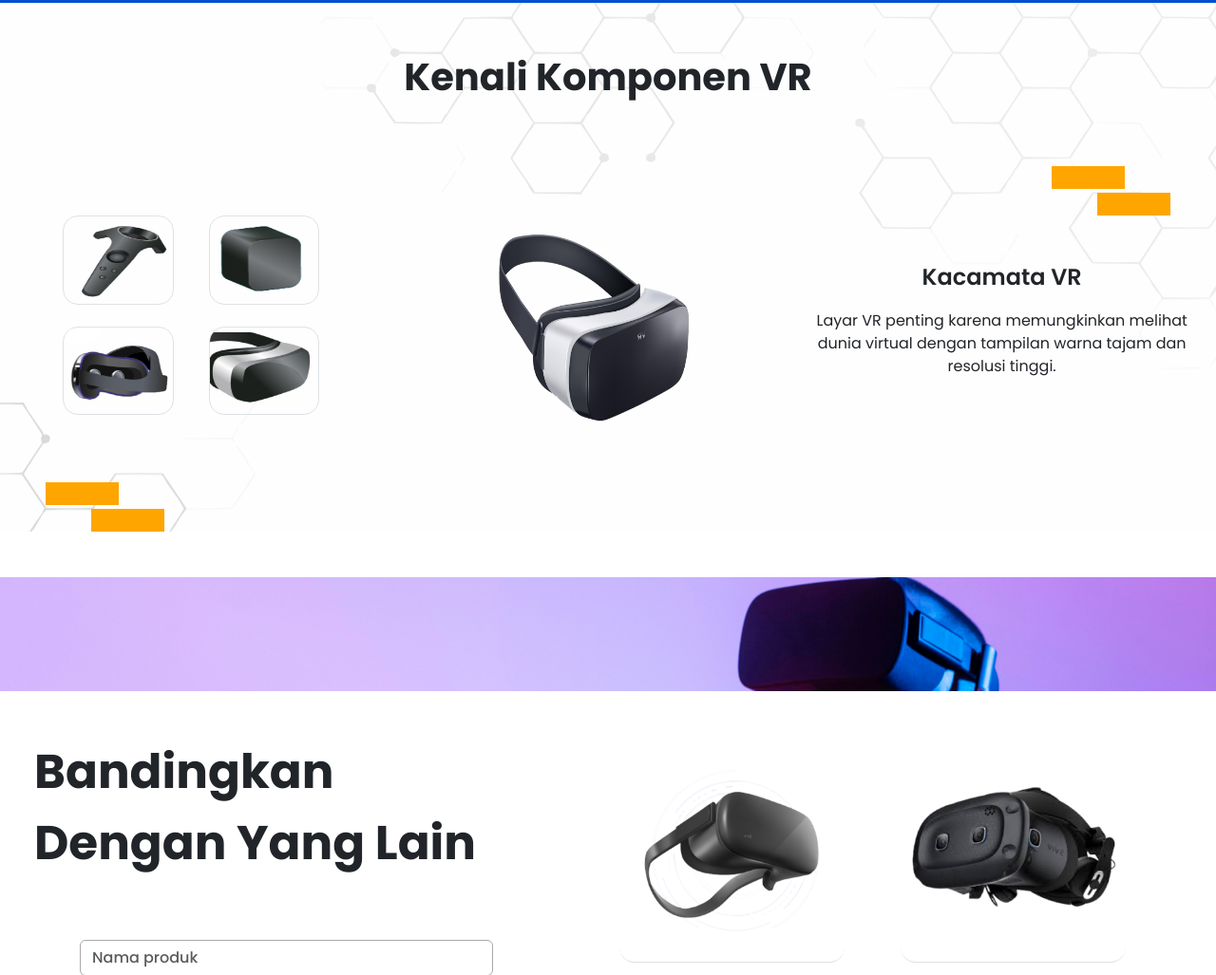
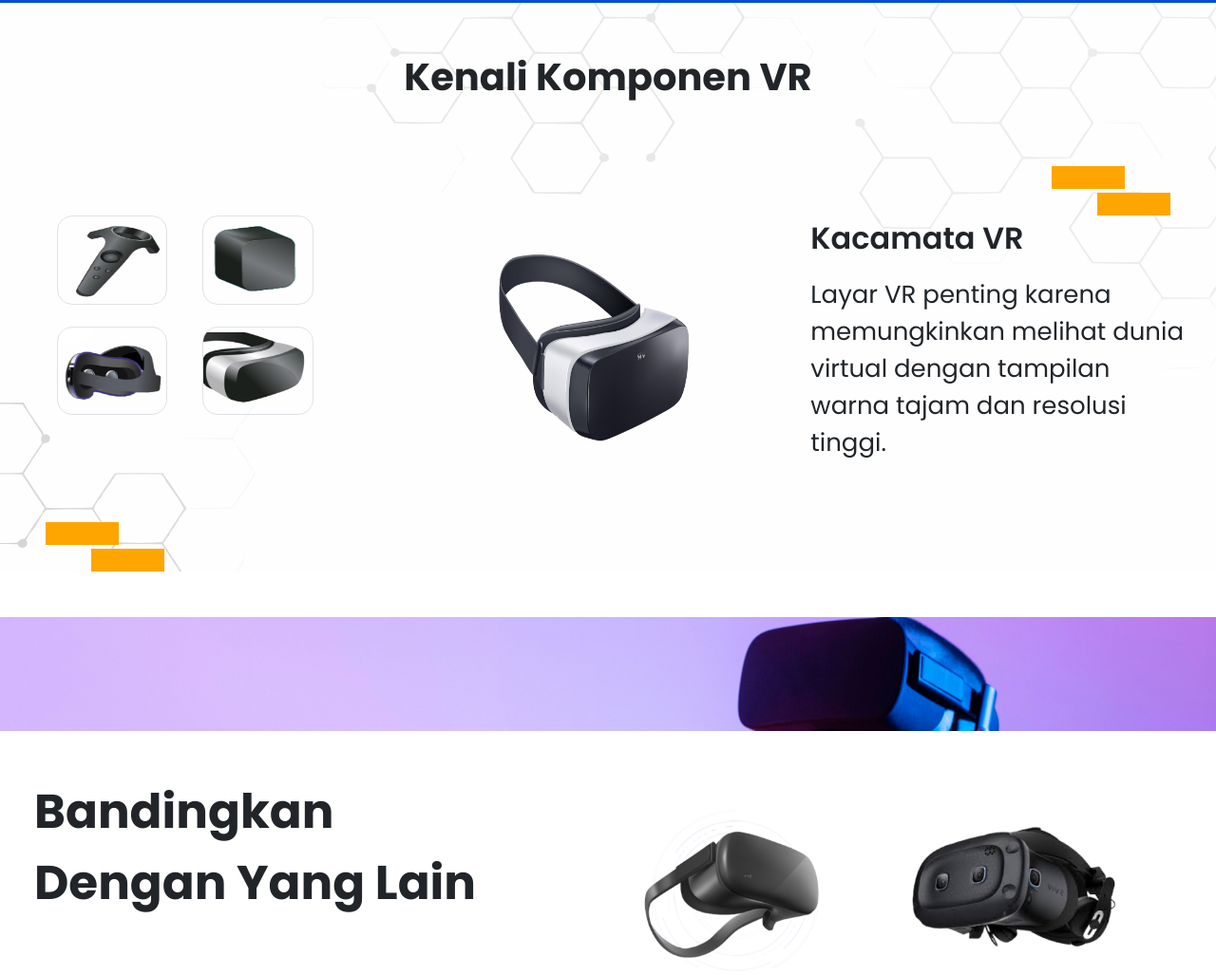
Before and after one commit to Sndivrgwn/Vision, a plain HTML site: page index.html in a window 1280 px wide. Shown: the part 4247-5274 px from the top of the page at 95% size. Drawn offline with nearby package versions, Linux system fonts and the light colour scheme; files whose address does not match are found by name; a web font is replaced by a local one.

Commit message:
(tes) 1920

```diff
--- a/assets/css/responsive.css
+++ b/assets/css/responsive.css
@@ -1,3 +1,12 @@
+@media screen and (max-width:1920px) {
+  #frame6 .isiFrame6 .row .col #judulIsiTextKomponen {
+    font-size: 32px;
+  }
+  #frame6 .isiFrame6 .row .col #isiTextKomponen {
+    font-size: 26px;
+  }
+}
+
 @media screen and (max-width: 1600px) {
   body {
     --button: 16px;
@@ -737,11 +746,9 @@
     width: 90%;
   }
 
-
   #frame5 .text h1 {
     text-align: center;
   }
-
 }
 
 @media screen and (max-width: 620px) {
--- a/assets/css/style.css
+++ b/assets/css/style.css
@@ -840,6 +840,12 @@ body {
   width: 90%;
   height: 80%;
 }
+#frame6 .isiFrame6 .row .col #judulIsiTextKomponen {
+  font-size: 24px;
+}
+#frame6 .isiFrame6 .row .col #isiTextKomponen {
+  font-size: 18px;
+}
 #frame6 .isiFrame6 .row .col #isiTengahKomponen {
   height: 25vh;
   width: 20vw;
--- a/index.html
+++ b/index.html
@@ -353,7 +353,7 @@
               <div class="mt-1" id="dekorasiKomponen2"></div>
             </div>
             <div class="isiFrame6">
-              <div class="row row-cols-2 row-cols-lg-3 justify-content-center text-center" style="width: 100%;">
+              <div class="row row-cols-2 row-cols-lg-3 justify-content-center" style="width: 100%;">
                 <div class="col">
                   <!-- dawadaw -->
                    <div class="row row-cols-2 mx-5">
@@ -372,11 +372,11 @@
                    </div>
                   <!-- dawadaw -->
                 </div>
-                <div class="col my-auto">
+                <div class="col my-auto text-center">
                   <img src="assets/img/vrkomponen.png" id="isiTengahKomponen">
                 </div>
                 <div class="col float-start my-auto">
-                  <p id="judulIsiTextKomponen" class="fw-semibold fs-4">Kacamata VR</p>
+                  <p id="judulIsiTextKomponen" class="fw-semibold">Kacamata VR</p>
                   <p id="isiTextKomponen">Layar VR penting karena memungkinkan melihat dunia virtual dengan tampilan warna tajam dan resolusi tinggi. </p>
                 </div>
               </div>
```
